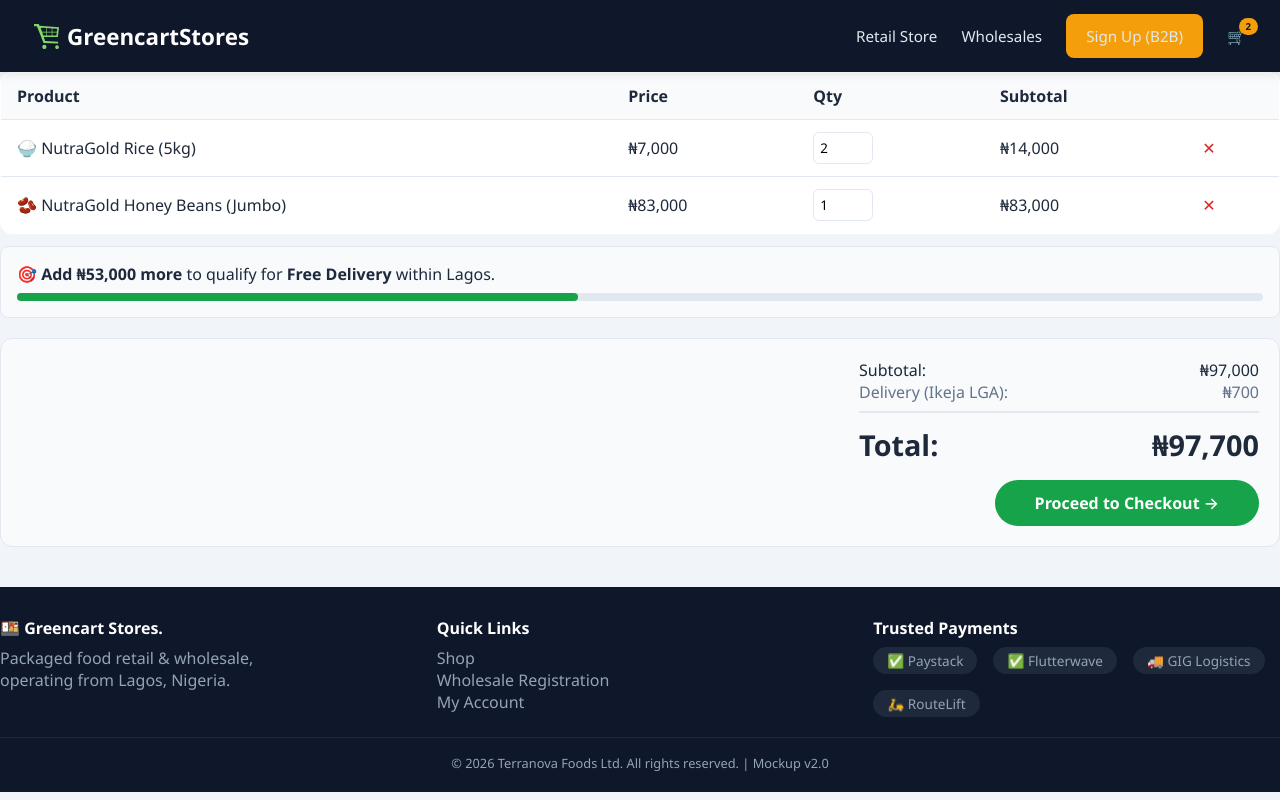
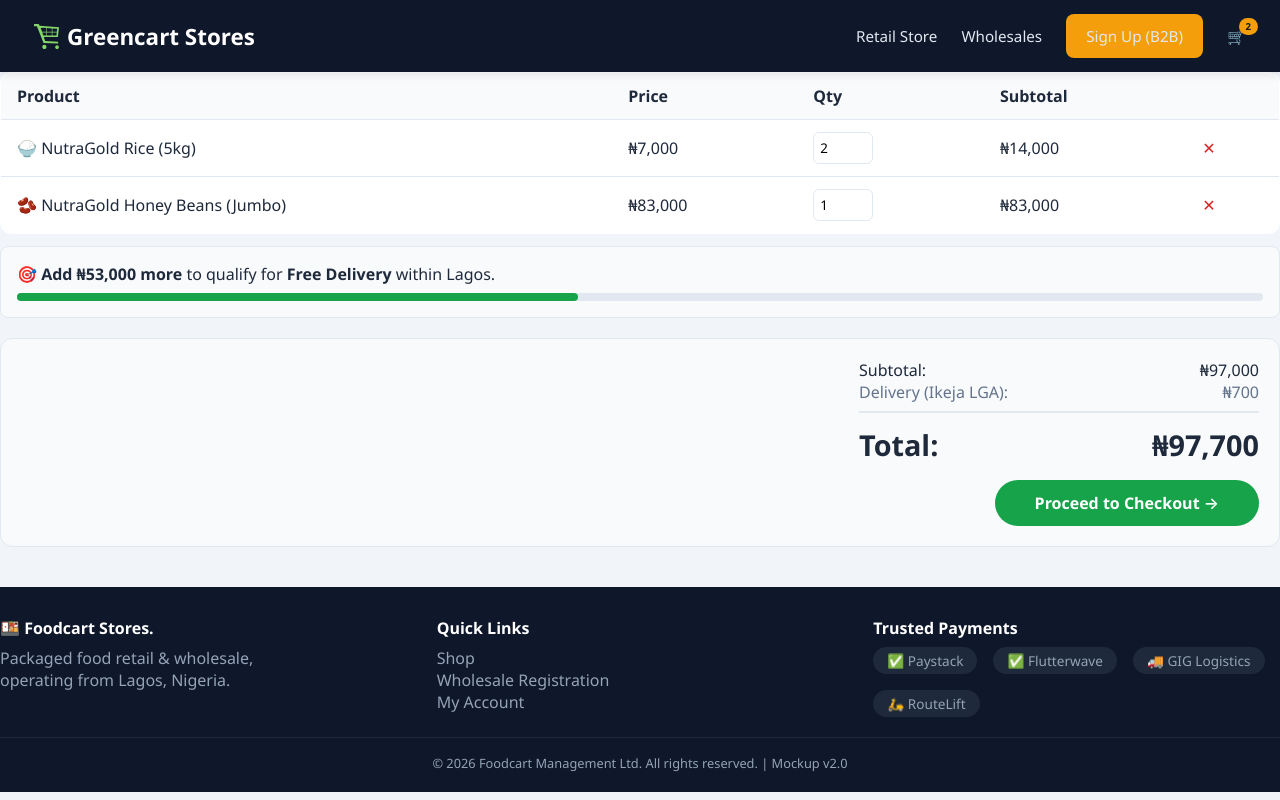
Before and after one commit to Tawyyib/mockup, a plain HTML site: page cart.html in a window 1280 px wide. Drawn offline with Linux system fonts and the light colour scheme.

Commit message:
Label updated
Labels updated

```diff
--- a/footer.html
+++ b/footer.html
@@ -4,7 +4,7 @@
 <footer class="site-footer">
     <div class="footer-grid container">
         <div>
-            <h4 style="color:white;">🍱 Greencart Stores.</h4>
+            <h4 style="color:white;">🍱 Foodcart Stores.</h4>
             <p>Packaged food retail & wholesale,<br>operating from Lagos, Nigeria.</p>
         </div>
         <div>
@@ -26,6 +26,6 @@
         </div>
     </div>
     <div class="container" style="border-top:1px solid #1e293b; margin-top:20px; padding-top:16px; text-align:center; font-size:0.8rem;">
-        &copy; 2026 Terranova Foods Ltd. All rights reserved. | Mockup v2.0
+        &copy; 2026 Foodcart Management Ltd. All rights reserved. | Mockup v2.0
     </div>
 </footer>
--- a/header.html
+++ b/header.html
@@ -9,7 +9,7 @@
             <svg xmlns="http://www.w3.org/2000/svg" fill="#fff" class="logo-icon" stroke="currentColor" width="34.0583mm" height="34.1244mm" viewBox="0 0 1184.88 1187.18" >
             <path d="M1093.5 1012.74c48.17,0 87.24,39.05 87.24,87.22 0,48.19 -39.07,87.22 -87.24,87.22 -48.2,0 -87.24,-39.04 -87.24,-87.22 0,-48.17 39.04,-87.22 87.24,-87.22zm-602.27 -22.88c54.46,0 98.66,44.17 98.66,98.67 0,54.47 -44.2,98.65 -98.66,98.65 -54.49,0 -98.67,-44.18 -98.67,-98.65 0,-54.5 44.18,-98.67 98.67,-98.67zm-291.42 -728.94l0 0 251.25 635.51 700.74 27.46 -8.6 -80.54 -614.11 -31.87 -65.14 -198.46 668.04 0.02 52.89 -431.07 0 -24.83 -922.87 -73.25c-0.86,-3.75 -2.27,-7.17 -2.67,-6.23l-9.58 -15.35c-2.85,-5.84 -5.87,-14.75 -8.29,-21.24 -5.03,-13.43 -11.44,-29.78 -17.27,-40.93l-224.21 -0.15 0 108.55 139.68 0.28 31.22 78.98 20.3 51.35 8.6 21.77zm129.39 -33.41l-20.35 -56.99 -0.81 -2.36 278.22 22.23 -0.02 179.98 -203.36 0 -53.68 -142.87zm514.06 -17.71l-228.72 -18.16 0 179.97 228.72 0 0 -161.81zm28.29 2.24l227.46 18.05 -16.27 140.29 -211.19 0.01 0 -158.35zm0 191.46l208.95 -0.01 -16.95 146.06 -192 0.01 0 -146.07zm-257.01 -0.01l228.72 0 0 146.06 -228.72 0 0 -146.06zm-28.28 0l-196.01 0 55.53 146.08 140.48 -0.01 0 -146.06z"/>
             </svg>
-            GreencartStores
+            Greencart Stores
         </a>
 
         <button id="mobileToggle" class="mobile-toggle" aria-label="Toggle menu">☰</button>
```
